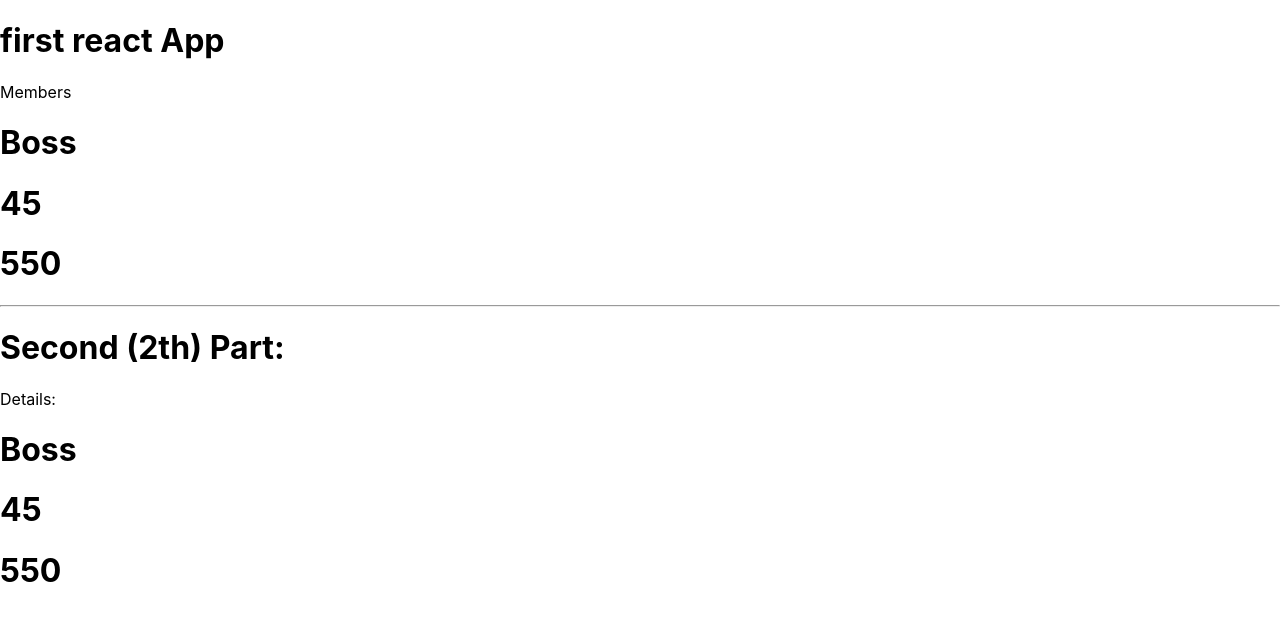
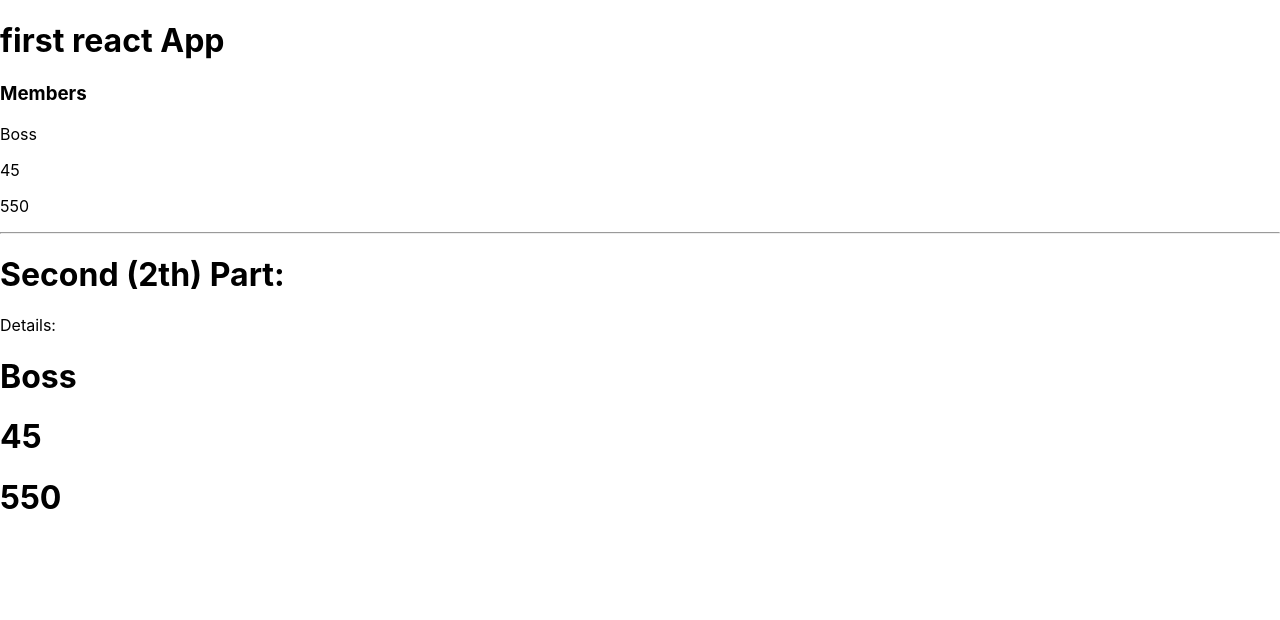
Before and after one commit to jouyan/first_component_react, a React (Create React App) app in the folder react-components/: page / in a window 1280 px wide. Shown: the top 620 px of the page. Built offline with nearby package versions, Linux system fonts and the light colour scheme.

Commit message:
edit header fonts

```diff
--- a/react-components/src/App.js
+++ b/react-components/src/App.js
@@ -11,7 +11,7 @@ const User=()=>{
   return(
     <div>
     <h1>first react App</h1>
-    <p>Members</p>
+    <h3>Members</h3>
     </div>
   );
 }
@@ -19,9 +19,9 @@ const User=()=>{
 const Job=(props)=>{
   return(
     <div>
-    <h1>{props.jobTitle}</h1>
-    <h1>{props.age}</h1>
-    <h1>{props.salary}</h1>
+      <p>{props.jobTitle}</p>
+      <p>{props.age}</p>
+      <p>{props.salary}</p>
     </div>
 
 
```
